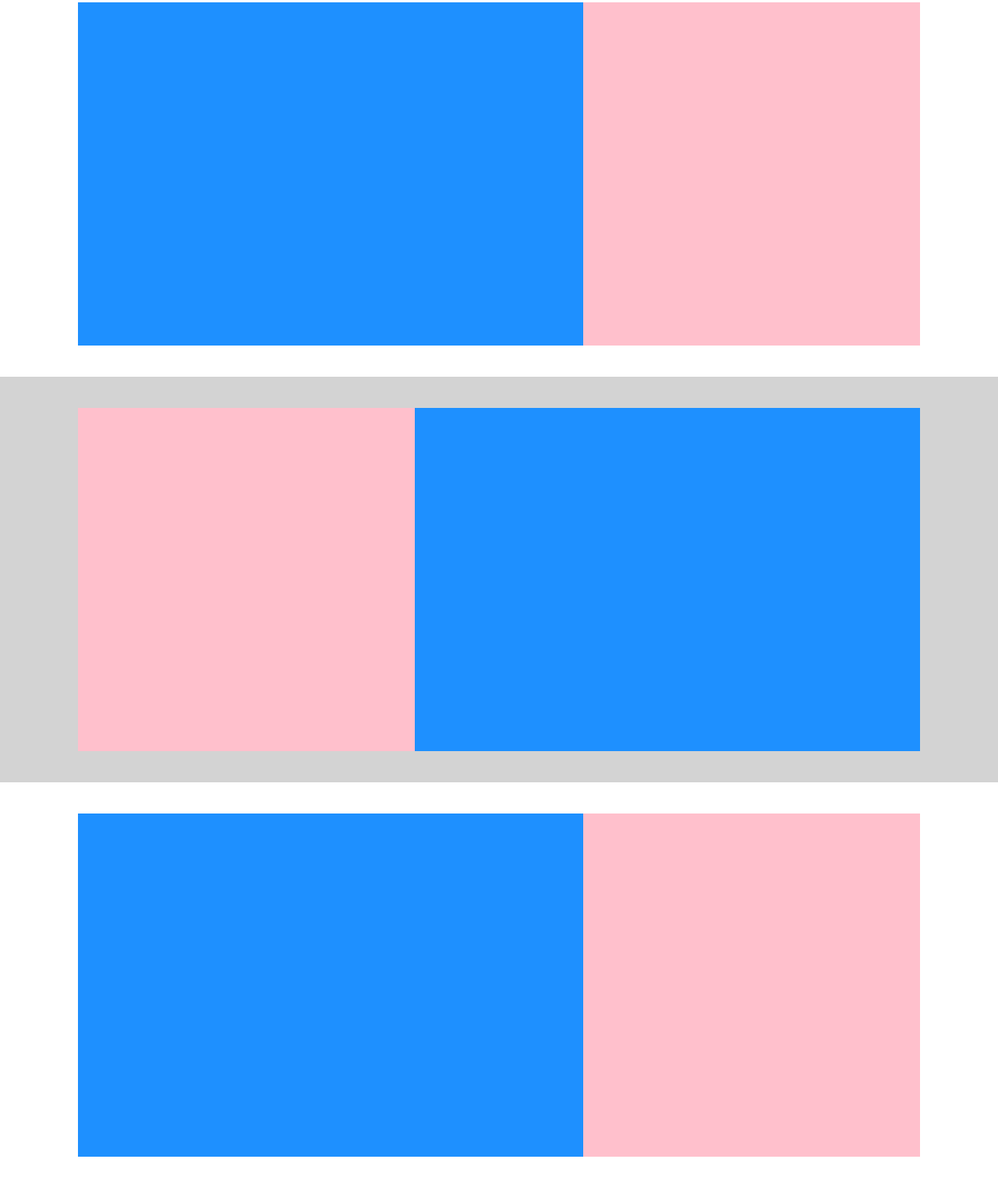
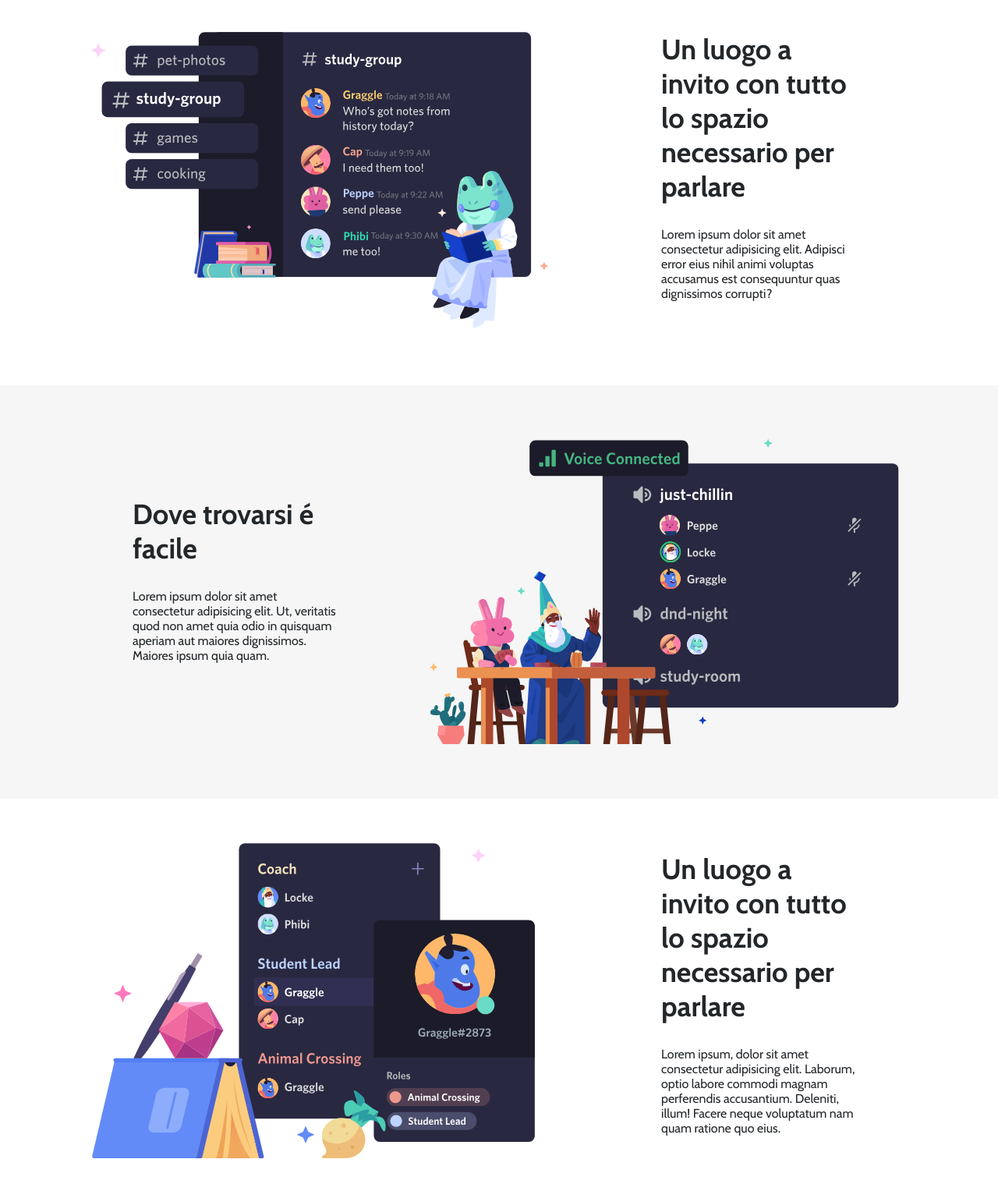
Before and after one commit to MonicaSerraWebDeveloper/htmlcss-discord, a plain HTML site: page index.html in a window 1280 px wide. Shown: the part 513-2031 px from the top of the page at 78% size. Drawn offline with nearby package versions, Linux system fonts and the light colour scheme.

Commit message:
feat: add double column style in the main content

```diff
--- a/index.html
+++ b/index.html
@@ -51,8 +51,14 @@
         <section>
             <div class="container double-column-container">
                 <div class="row">
-                    <div class="box box-blue"></div>
-                    <div class="box box-pink"></div>
+                    <div class="box box-60"><img src="./img/item1.svg" alt="Grafica per usare Discord"></div>
+                    <div class="box box-40 box-right">
+                        <h2>Un luogo a invito con tutto
+                            lo spazio
+                            necessario per
+                            parlare</h2>
+                        <p>Lorem ipsum dolor sit amet consectetur adipisicing elit. Adipisci error eius nihil animi voluptas accusamus est consequuntur quas dignissimos corrupti?</p>
+                    </div>
                 </div>
             </div>
         </section>
@@ -60,8 +66,12 @@
         <section class="bg-grey">
             <div class="container double-column-container">
                 <div class="row">
-                    <div class="box box-pink"></div>
-                    <div class="box box-blue"></div>
+                    <div class="box box-40 box-left">
+                        <h2>Dove trovarsi é
+                            facile</h2>
+                        <p>Lorem ipsum dolor sit amet consectetur adipisicing elit. Ut, veritatis quod non amet quia odio in quisquam aperiam aut maiores dignissimos. Maiores ipsum quia quam.</p>
+                    </div>
+                    <div class="box box-60"><img src="./img/item2.svg" alt="grafica per usare discord"></div>
                 </div>
             </div>
         </section>
@@ -69,8 +79,14 @@
         <section>
             <div class="container double-column-container">
                 <div class="row">
-                    <div class="box box-blue"></div>
-                    <div class="box box-pink"></div>
+                    <div class="box box-60"><img src="./img/item3.svg" alt="Grafica per usare Discord"></div>
+                    <div class="box box-40 box-right">
+                        <h2>Un luogo a invito con tutto
+                            lo spazio
+                            necessario per
+                            parlare</h2>
+                        <p>Lorem ipsum, dolor sit amet consectetur adipisicing elit. Laborum, optio labore commodi magnam perferendis accusantium. Deleniti, illum! Facere neque voluptatum nam quam ratione quo eius.</p>
+                    </div>
                 </div>
             </div>
         </section>
@@ -92,8 +108,8 @@
         <!-- Footer One  -->
         <section class="first-footer">
             <div class="container footer-container">
-                <div class="box pink-div"></div>
-                <div class="box lightblue-div">
+                <div class="pink-div"></div>
+                <div class="lightblue-div">
                     <div class="col-25-footer"></div>
                     <div class="col-25-footer"></div>
                     <div class="col-25-footer"></div>
--- a/style.css
+++ b/style.css
@@ -200,16 +200,30 @@ nav ul li a {
 
 .box {
     min-height: 440px;
+    display: flex;
+    flex-direction: column;
+    justify-content: center;
 }
 
-.box-blue {
-    background-color: #1e90ff;
+.box > * {
+    padding-bottom: 30px;
+}
+
+.box-60 {
     width: 60%;
 }
 
-.box-pink {
-    background-color: #ffc0cc;
+.box-40 {
     width: 40%;
+}
+
+.box-right {
+    padding: 0 70px 0 100px;
+}
+
+.box-left {
+    padding: 0 100px 0 70px;
+
 }
 
 /*---------------------
@@ -228,7 +242,7 @@ nav ul li a {
 }
 
 .bg-grey {
-    background-color: #d3d3d3;
+    background-color: #f6f6f6;
 }
 
 /*---------------------
@@ -242,7 +256,6 @@ footer {
 .first-footer {
     padding-top: 5px;
     padding-bottom: 30px;
-
 }
 
 .footer-container {
```
Also changed, not shown: 1 other file.
